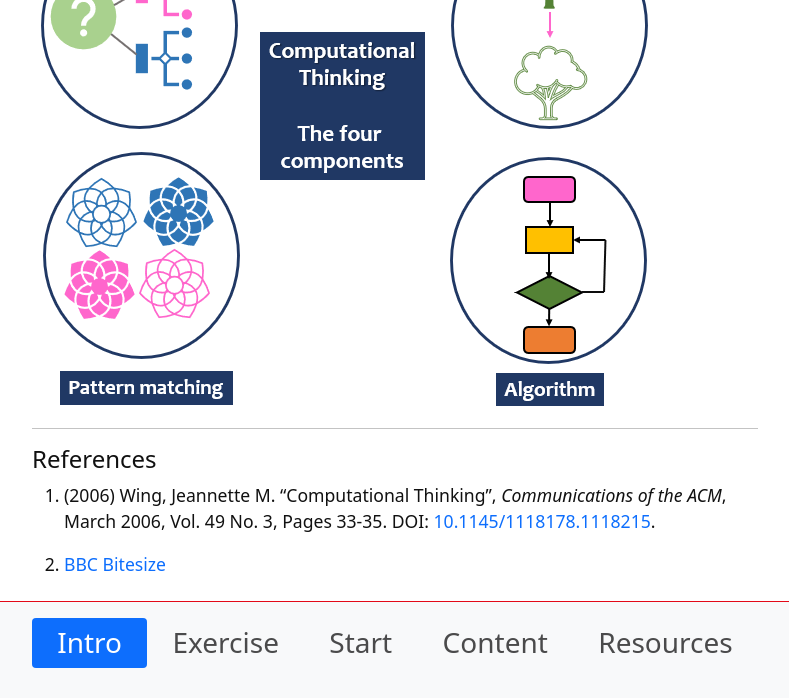
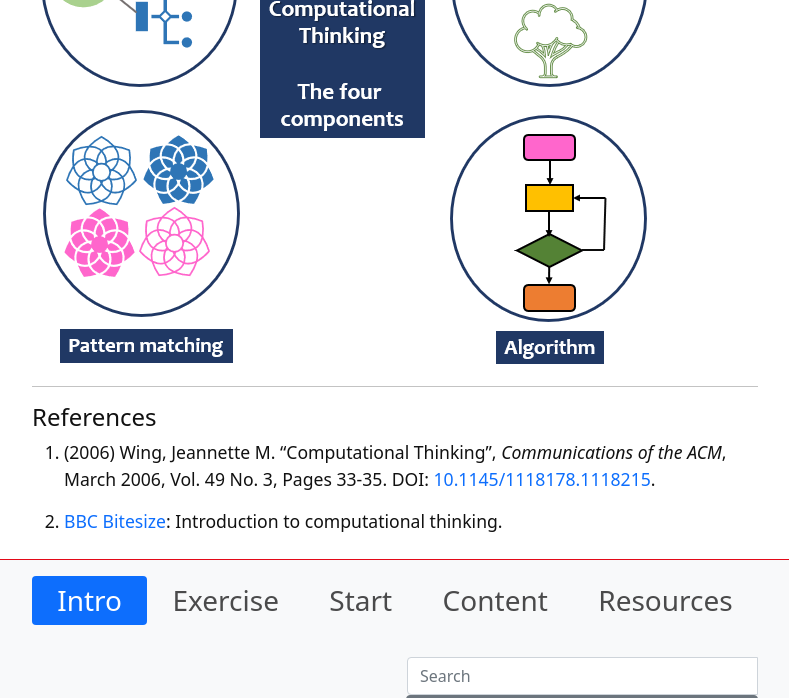
Before and after one commit to weaverbel/intro-computational-thinking, a Jekyll site: the page built from content/0-intro.md, in a window 1280 px wide and 900 px high, scrolled down 1143 px, cut to the strip 0-698 px from the top of the window. Shown: the whole strip, without its empty margins (245-1034 px from the left). Built offline with Jekyll 4.4.1, drawn with Linux system fonts in a browser that asks for light colours.

Commit message:
Update 0-intro.md
add title

```diff
--- a/content/0-intro.md
+++ b/content/0-intro.md
@@ -31,4 +30,4 @@ There are four essential components of computational thinking:
 
 1. (2006) Wing, Jeannette M. "Computational Thinking", *Communications of the ACM*, March 2006, Vol. 49 No. 3, Pages 33-35. DOI: [10.1145/1118178.1118215](https://dx.doi.org/10.1145/1118178.1118215).
 
-2. [BBC Bitesize](https://www.bbc.com/bitesize/guides/zp92mp3/revision/1)
+2. [BBC Bitesize](https://www.bbc.com/bitesize/guides/zp92mp3/revision/1): Introduction to computational thinking.
```
Also changed, not shown: other parts of content/0-intro.md (+0 -1 lines).
